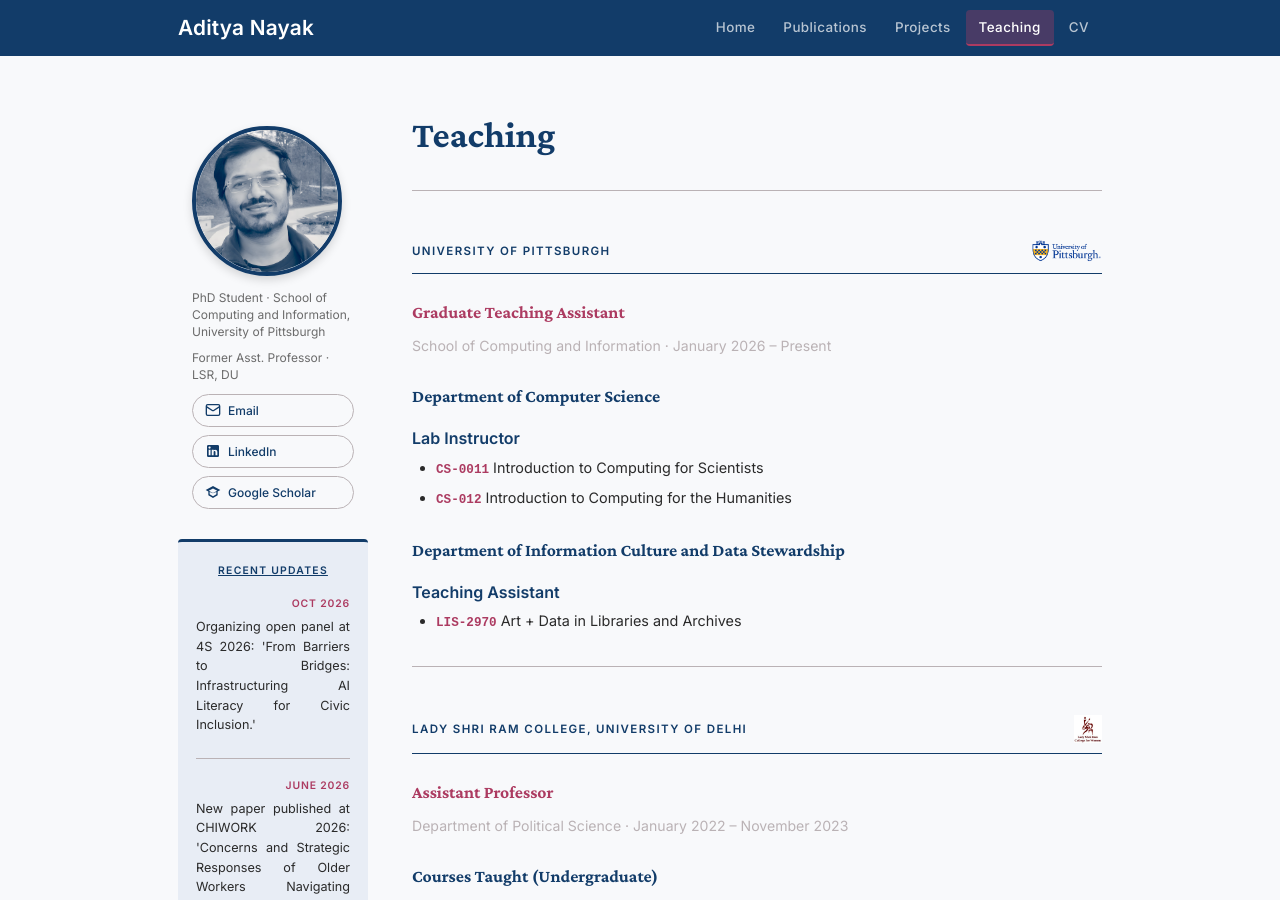
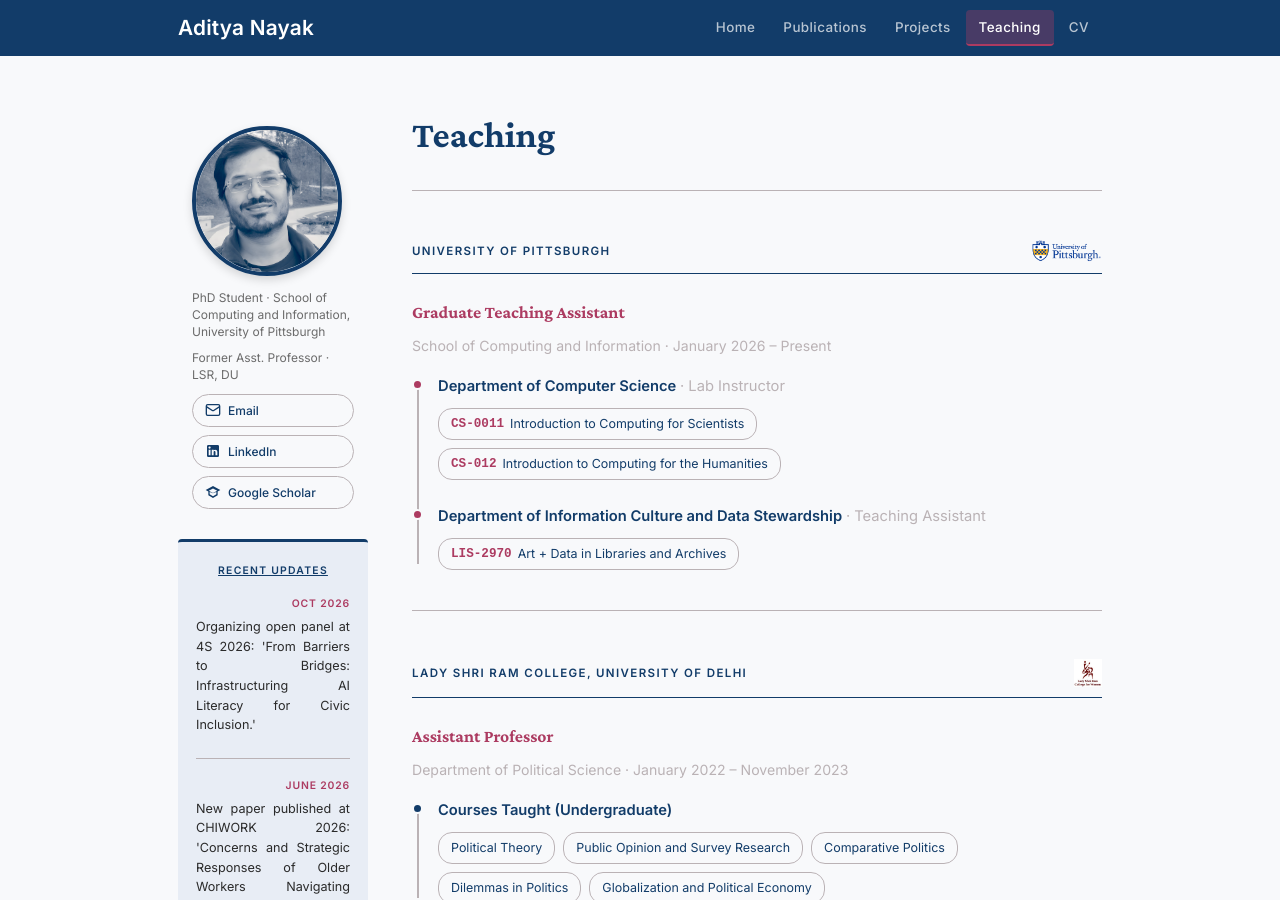
Before and after one commit to adityanayak-info/adityanayak-info.github.io, a Jekyll site: the page built from teaching.md, in a window 1280 px wide and 900 px high. Built offline with Jekyll 4.4.1, drawn with Linux system fonts in a browser that asks for light colours.

Commit message:
Update teaching.md

```diff
--- a/teaching.md
+++ b/teaching.md
@@ -24,40 +24,47 @@ permalink: /teaching/
   University of Pittsburgh
   <img src="{{ '/assets/img/pitt-logo.png' | relative_url }}" alt="University of Pittsburgh" style="height:24px;width:auto;margin-left:auto;">
 </h2>
-
 <h3 class="teaching-role">Graduate Teaching Assistant</h3>
 <p class="teaching-meta">School of Computing and Information · January 2026 – Present</p>
 
-### Department of Computer Science
-
-#### Lab Instructor
-
-- <a href="https://courses.sci.pitt.edu/courses/view/CS-0011" target="_blank" rel="noopener"><span class="course-code">CS-0011</span></a> Introduction to Computing for Scientists
-- <a href="https://courses.sci.pitt.edu/courses/view/CS-12" target="_blank" rel="noopener"><span class="course-code">CS-012</span></a> Introduction to Computing for the Humanities
-
-### Department of Information Culture and Data Stewardship
-
-#### Teaching Assistant
-
-- <a href="https://hcommons.org/groups/lis-2970-art-data-in-libraries-and-archives/" target="_blank" rel="noopener"><span class="course-code">LIS-2970</span></a> Art + Data in Libraries and Archives
-
+<div class="teaching-timeline">
+  <div class="tl-entry">
+    <span class="tl-dot"></span>
+    <div class="tl-dept">Department of Computer Science <span class="tl-position">· Lab Instructor</span></div>
+    <div class="tl-tags">
+      <a class="tl-tag" href="https://courses.sci.pitt.edu/courses/view/CS-0011" target="_blank" rel="noopener"><span class="course-code">CS-0011</span> Introduction to Computing for Scientists</a>
+      <a class="tl-tag" href="https://courses.sci.pitt.edu/courses/view/CS-12" target="_blank" rel="noopener"><span class="course-code">CS-012</span> Introduction to Computing for the Humanities</a>
+    </div>
+  </div>
+  <div class="tl-entry">
+    <span class="tl-dot"></span>
+    <div class="tl-dept">Department of Information Culture and Data Stewardship <span class="tl-position">· Teaching Assistant</span></div>
+    <div class="tl-tags">
+      <a class="tl-tag" href="https://hcommons.org/groups/lis-2970-art-data-in-libraries-and-archives/" target="_blank" rel="noopener"><span class="course-code">LIS-2970</span> Art + Data in Libraries and Archives</a>
+    </div>
+  </div>
+</div>
 ---
-
 <h2 class="institution-heading">
   Lady Shri Ram College, University of Delhi
   <img src="{{ '/assets/img/lsr-logo.jpg' | relative_url }}" alt="Lady Shri Ram College" style="height:28px;width:auto;margin-left:auto;">
 </h2>
-
 <h3 class="teaching-role">Assistant Professor</h3>
 <p class="teaching-meta">Department of Political Science · January 2022 – November 2023</p>
 
-### Courses Taught (Undergraduate)
-
-- Political Theory
-- Public Opinion and Survey Research
-- Comparative Politics
-- Dilemmas in Politics
-- Globalization and Political Economy
+<div class="teaching-timeline">
+  <div class="tl-entry">
+    <span class="tl-dot tl-dot-navy"></span>
+    <div class="tl-dept">Courses Taught (Undergraduate)</div>
+    <div class="tl-tags">
+      <span class="tl-tag tl-tag-plain">Political Theory</span>
+      <span class="tl-tag tl-tag-plain">Public Opinion and Survey Research</span>
+      <span class="tl-tag tl-tag-plain">Comparative Politics</span>
+      <span class="tl-tag tl-tag-plain">Dilemmas in Politics</span>
+      <span class="tl-tag tl-tag-plain">Globalization and Political Economy</span>
+    </div>
+  </div>
+</div>
 
 ---
 
```
